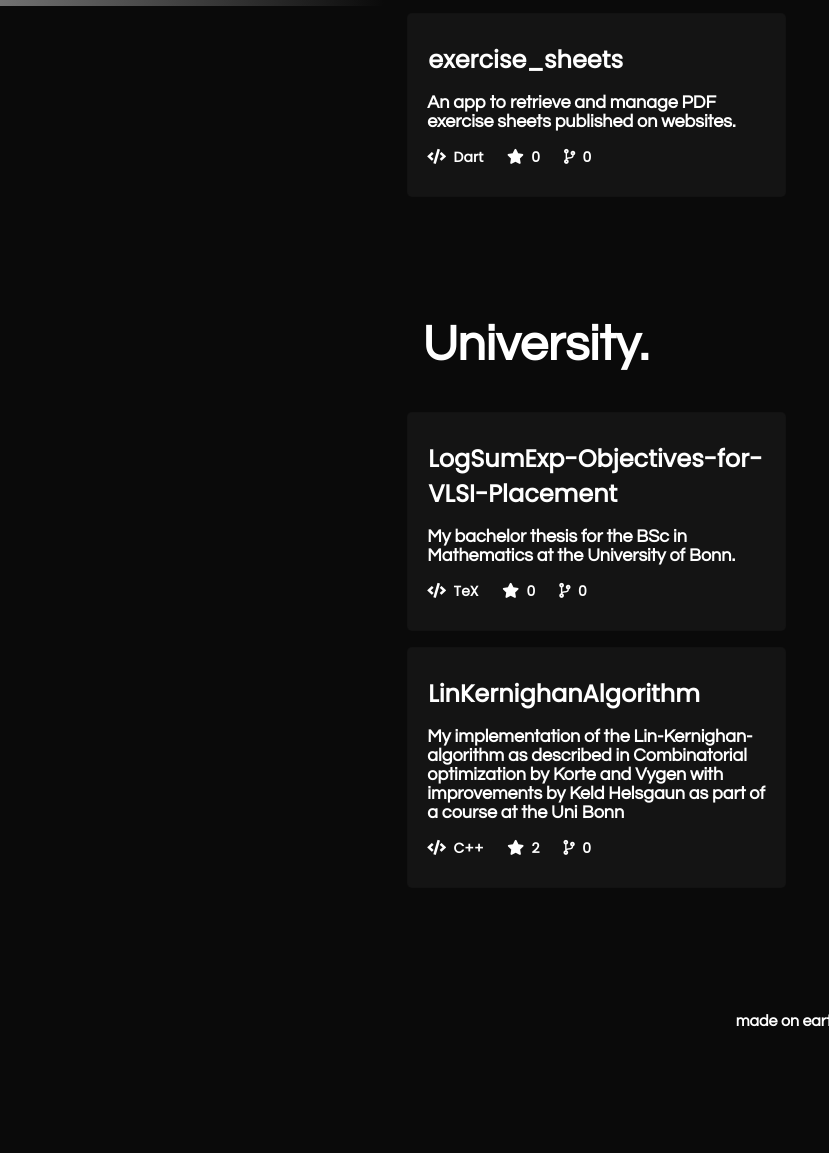
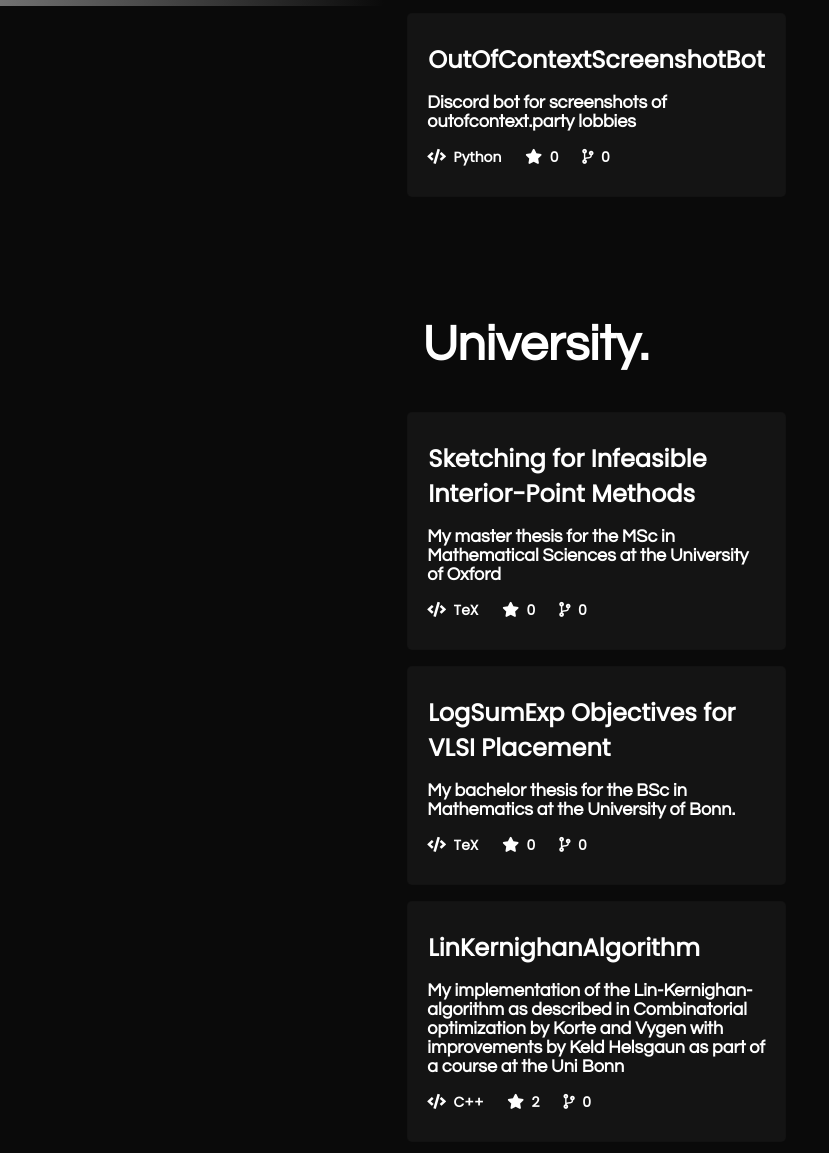
Before and after one commit to BurningKarl/BurningKarl.github.io, a plain HTML site: page index.html in a window 1280 px wide. Shown: the part 794-1947 px from the top of the page, without its empty margins (0-829 px from the left). Before the commit the page ends 1891 px from the top, so only its background shows below. Drawn offline with nearby package versions, Linux system fonts and the light colour scheme; no server answers; grey boxes are pictures that could not be loaded; a script that the page names is missing.

Commit message:
Updated GitHub repositories

```diff
--- a/index.html
+++ b/index.html
@@ -8,14 +8,14 @@
     <script src="https://code.jquery.com/jquery-3.4.1.min.js" integrity="sha256-CSXorXvZcTkaix6Yvo6HppcZGetbYMGWSFlBw8HfCJo=" crossorigin="anonymous"></script>
     <script src="https://unpkg.com/magic-grid/dist/magic-grid.min.js"></script>
     <link rel="stylesheet" href="index.css">
-  <link rel="icon" href="https://avatars1.githubusercontent.com/u/10158964?v=4" type="image/png"></head>
+  <link rel="icon" href="https://avatars.githubusercontent.com/u/10158964?v=4" type="image/png"></head>
 
   <body>
     <div id="loading">
       <div id="spinner"></div>
     </div>
     <div id="profile">
-      <div id="profile_img" style="background: url(https://avatars1.githubusercontent.com/u/10158964?v=4) center;"></div>
+      <div id="profile_img" style="background: url(https://avatars.githubusercontent.com/u/10158964?v=4) center;"></div>
       <div id="username"><span style="display:none;">null</span><a href="https://github.com/BurningKarl">@BurningKarl</a></div>
       <div id="userbio" style="display: block;">Postgraduate mathematics student</div>
       <div id="about">
@@ -37,19 +37,6 @@
       <div id="work">
         <h1>Personal.</h1>
         <div class="projects" id="work_section">
-                        <a href="https://github.com/BurningKarl/OutOfContextScreenshotBot" target="_blank">
-                        <section>
-                            <div class="section_title">OutOfContextScreenshotBot</div>
-                            <div class="about_section">
-                            <span style="display:block;">Discord bot for screenshots of outofcontext.party lobbies</span>
-                            </div>
-                            <div class="bottom_section">
-                                <span style="display:inline-block;"><i class="fas fa-code"></i>&nbsp; Python</span>
-                                <span><i class="fas fa-star"></i>&nbsp; 0</span>
-                                <span><i class="fas fa-code-branch"></i>&nbsp; 0</span>
-                            </div>
-                        </section>
-                        </a>
                         <a href="https://github.com/BurningKarl/LightOrgan" target="_blank">
                         <section>
                             <div class="section_title">LightOrgan</div>
@@ -58,7 +45,7 @@
                             </div>
                             <div class="bottom_section">
                                 <span style="display:inline-block;"><i class="fas fa-code"></i>&nbsp; Python</span>
-                                <span><i class="fas fa-star"></i>&nbsp; 0</span>
+                                <span><i class="fas fa-star"></i>&nbsp; 1</span>
                                 <span><i class="fas fa-code-branch"></i>&nbsp; 0</span>
                             </div>
                         </section>
@@ -89,14 +76,40 @@
                             </div>
                         </section>
                         </a>
-        </div>
+                        <a href="https://github.com/BurningKarl/OutOfContextScreenshotBot" target="_blank">
+                        <section>
+                            <div class="section_title">OutOfContextScreenshotBot</div>
+                            <div class="about_section">
+                            <span style="display:block;">Discord bot for screenshots of outofcontext.party lobbies</span>
+                            </div>
+                            <div class="bottom_section">
+                                <span style="display:inline-block;"><i class="fas fa-code"></i>&nbsp; Python</span>
+                                <span><i class="fas fa-star"></i>&nbsp; 0</span>
+                                <span><i class="fas fa-code-branch"></i>&nbsp; 0</span>
+                            </div>
+                        </section>
+                        </a>
+      </div>
       </div>
       <div id="forks" style="display: block;">
         <h1>University.</h1>
         <div class="projects" id="forks_section">
-                        <a href="https://github.com/BurningKarl/LogSumExp-Objectives-for-VLSI-Placement" target="_blank">
+                        <a href="https://github.com/burningkarl-master-thesis/Sketching-for-Infeasible-Interior-Point-Methods" target="_blank">
                         <section>
-                            <div class="section_title">LogSumExp-Objectives-for-VLSI-Placement</div>
+                            <div class="section_title">Sketching for Infeasible Interior-Point Methods</div>
+                            <div class="about_section">
+                            <span style="display:block;">My master thesis for the MSc in Mathematical Sciences at the University of Oxford</span>
+                            </div>
+                            <div class="bottom_section">
+                                <span style="display:inline-block;"><i class="fas fa-code"></i>&nbsp; TeX</span>
+                                <span><i class="fas fa-star"></i>&nbsp; 0</span>
+                                <span><i class="fas fa-code-branch"></i>&nbsp; 0</span>
+                            </div>
+                        </section>
+                        </a>
+                        <a href="https://github.com/burningkarl-bachelor-thesis/LogSumExp-Objectives-for-VLSI-Placement" target="_blank">
+                        <section>
+                            <div class="section_title">LogSumExp Objectives for VLSI Placement</div>
                             <div class="about_section">
                             <span style="display:block;">My bachelor thesis for the BSc in Mathematics at the University of Bonn.</span>
                             </div>
```
